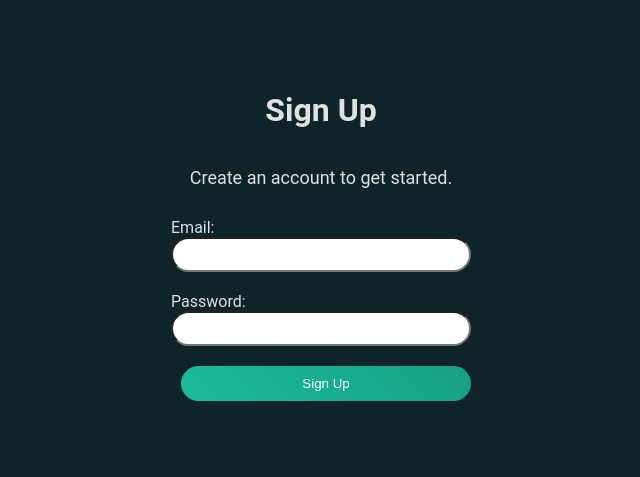
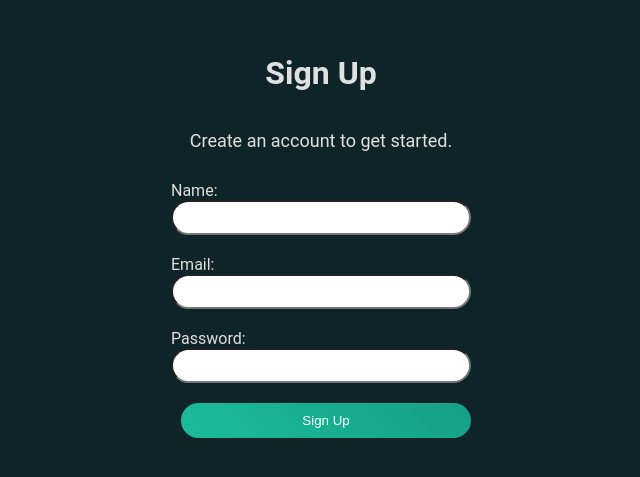
Before and after one commit to ada2364665/Storm-AI, a React (Create React App) app: page /signup in a window 1280 px wide. Shown: the part 165-642 px from the top of the page, without its empty margins (319-959 px from the left). Built offline with nearby package versions, Linux system fonts and the light colour scheme; no server answers.

Commit message:
signuppage.js updated

```diff
--- a/src/SignUpPage.css
+++ b/src/SignUpPage.css
@@ -1,33 +1,52 @@
 /* src/SignUpPage.css */
-.signup-page {
+.sign-in-page {
     display: flex;
     flex-direction: column;
     align-items: center;
-    padding: 2rem;
+    justify-content: center;
+    height: 100vh;
+    background-color: #0f2429;
 }
 
-  .signup-page form {
+.sign-in-page h1 {
+    margin-bottom: 20px;
+}
+
+.sign-in-page p {
+    margin-bottom: 30px;
+    font-size: 18px;
+}
+
+.sign-in-form {
     display: flex;
     flex-direction: column;
-    max-width: 400px;
-    width: 100%;
+    width: 300px;
 }
 
-  .signup-page label {
-    margin-bottom: 1rem;
+.form-group {
+    margin-bottom: 15px;
 }
 
-  .signup-page input {
-    padding: 0.5rem;
-    margin-top: 0.25rem;
+.form-group label {
+    display: block;
+    margin-bottom: 5px;
 }
 
-  .signup-page button {
-    padding: 0.5rem;
-    margin-top: 1rem;
+.form-group input {
+    width: 100%;
+    padding: 8px;
+    border-radius: 25px;
+    box-sizing: border-box;
 }
 
-  .error-message {
-    color: red;
-    margin-top: 1rem;
+button {
+    padding: 10px;
+    background-color: #007BFF;
+    color: white;
+    border: none;
+    cursor: pointer;
 }
+
+button:hover {
+    background-color: #0056b3;
+}
--- a/src/SignUpPage.js
+++ b/src/SignUpPage.js
@@ -3,6 +3,7 @@ import React, { useState } from 'react';
 import './SignUpPage.css'; // Make sure to import the CSS file
 
 function SignUpPage() {
+    const [name, setName] = useState(''); // New state for name
     const [email, setEmail] = useState('');
     const [password, setPassword] = useState('');
     const [message, setMessage] = useState(''); // To display success/error messages
@@ -16,14 +17,15 @@ function SignUpPage() {
                 headers: {
                     'Content-Type': 'application/json',
                 },
-        body: JSON.stringify({ email, password }),
+                body: JSON.stringify({ name, email, password }), // Include name in the request
             });
 
             const result = await response.json();
 
             if (response.ok) {
                 setMessage('Sign-up successful!');
-        setEmail(''); // Clear the input fields
+                setName(''); // Clear the input fields
+                setEmail('');
                 setPassword('');
             } else {
                 setMessage(`Error: ${result.error || 'An error occurred.'}`);
@@ -38,6 +40,17 @@ function SignUpPage() {
             <h1>Sign Up</h1>
             <p>Create an account to get started.</p>
             <form className="sign-in-form" onSubmit={handleSubmit}>
+                <div className="form-group">
+                    <label>
+                        Name:
+                        <input
+                            type="text"
+                            value={name}
+                            onChange={(e) => setName(e.target.value)}
+                            required
+                        />
+                    </label>
+                </div>
                 <div className="form-group">
                     <label>
                         Email:
```
Also changed, not shown: api/signup.js (+8 -2 lines). Lines whose indentation alone changed are shown as unchanged.
